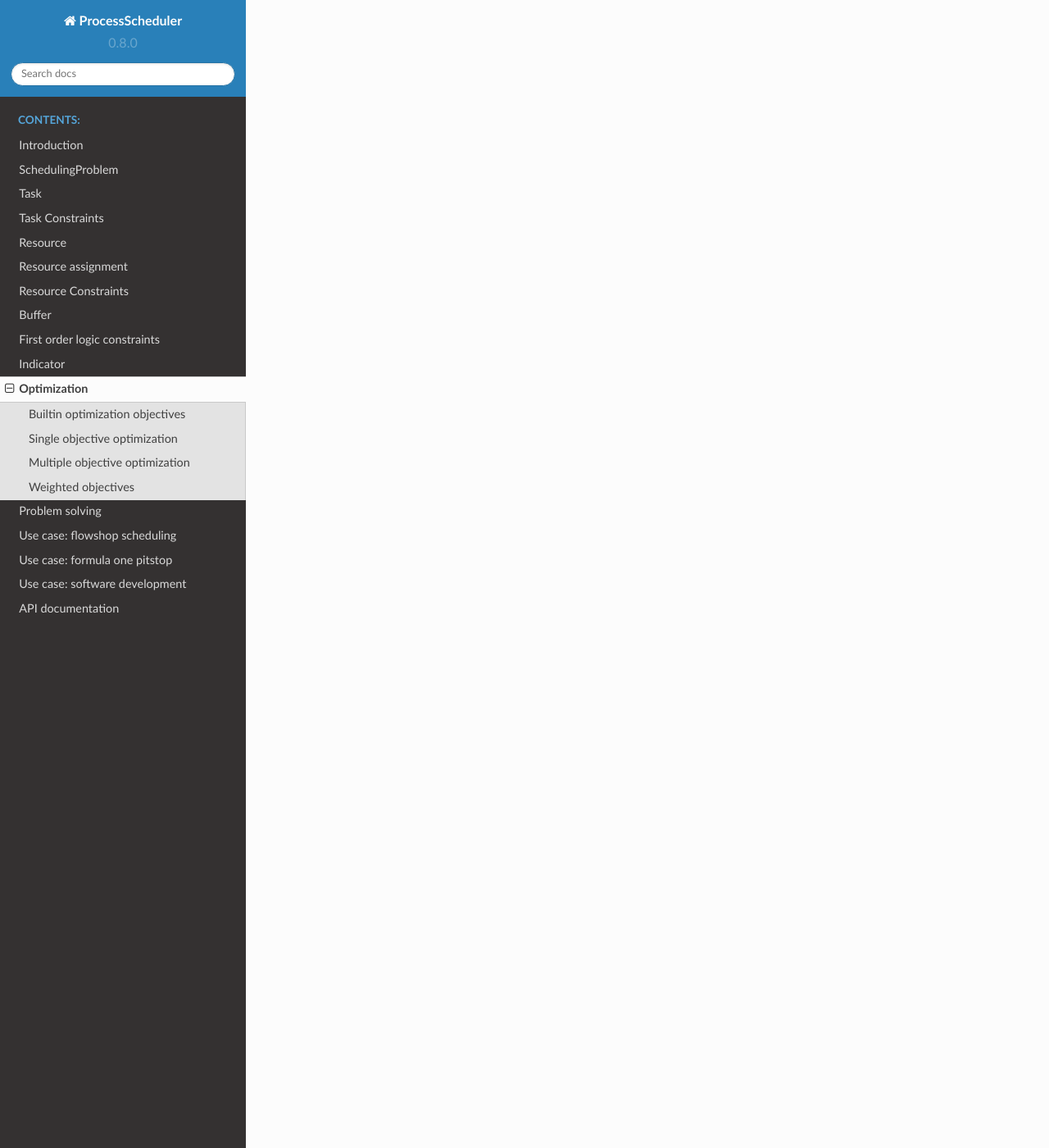
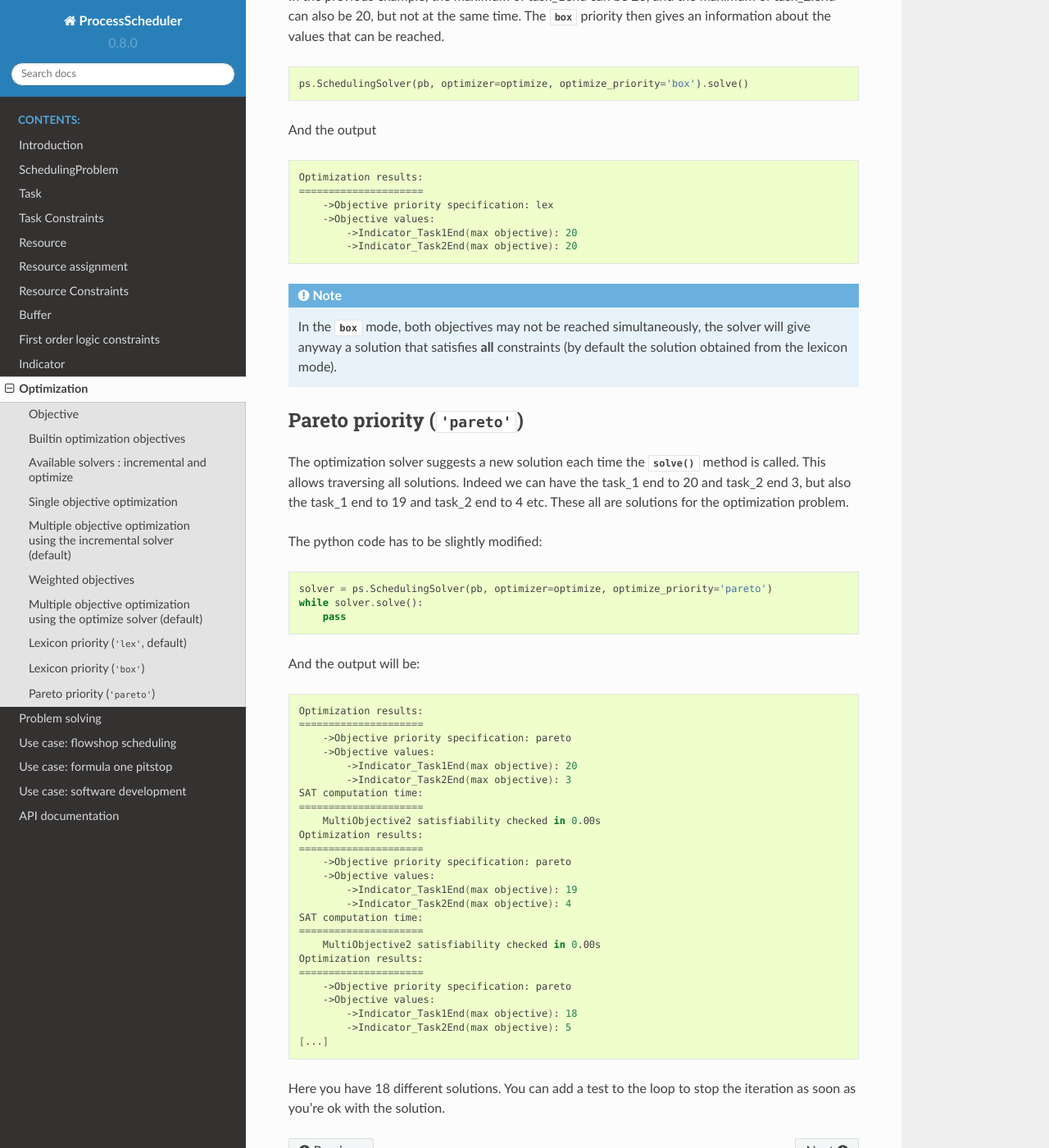
Before and after one commit to tpaviot/ProcessScheduler, a Sphinx documentation site: the page built from doc/objectives.rst, in a window 1280 px wide and 1400 px high, scrolled down 5184 px. Shown: the whole window at 82% size. Built offline with Sphinx 7.4.7 and the Read the Docs theme 2.0.0, drawn with Linux system fonts in a browser that asks for light colours; some of the changed text lies outside the part shown.

Commit message:
Update doc

```diff
--- a/doc/indicator.rst
+++ b/doc/indicator.rst
@@ -4,7 +4,7 @@
 :class:`Indicator` class
 ------------------------
 
-The :class:`Indicator` class allows to define a criterion that quantifies the schedule so that it can be compared with other schedules. An :class:`Indicator` instance results in a conclusion such a 'this schedule A is better than schedule B because the indicator XXX is greater/lower'.
+The :class:`Indicator` class allows to define a criterion that quantifies the schedule so that it can be compared with other schedules. An :class:`Indicator` instance results in a conclusion such a 'the schedule A is better than schedule B because the indicator XXX is greater/lower'.
 
 An :class:`Indicator` instance is created by passing the indicator name as well as the mathematical expression to compute. For example:
 
@@ -13,9 +13,9 @@
     flow_time = Indicator('FlowTime', task1.end + task2.end)
     duration_square = Indicator('MinTaskDuration', task1.duration ** 2 + task2.duration ** 2)
 
-Indicator values are computed by the solver, and are part of the solution. If the solution rendered as a matplotlib Gantt chart, the indicator values are displayed on the upper right corner of the chart.
+Indicator values are computed by the solver, and are part of the solution. If the solution is rendered as a matplotlib Gantt chart, the indicator values are displayed on the upper right corner of the chart.
 
-Indicators can also be bounded, although it is optional to do so. Imagine, for instance, an indicator that can only assume values from 0 to 100. Then, if we are maximizing (or minimizing) this indicator in our problem, we want the solver to know that 100 (or 0) is the best value it can achieve. Therefore, we would write:
+Indicators can also be bounded, although it is an optional feature. It is useful if the indicator is further be maximized (or minimized) by an optimization solver, in order to reduce the computation time. For example,
 
 .. code-block:: python
 
@@ -25,12 +25,26 @@
 
 .. note::
 
-    You can add any number of Indicators. The mathematical expression must be expressed in a polynomial formalism, i.e. you can't use advanced mathematical functions such as :func:`sqrt`, :func:`sin` or whatever.
+    There is no limit to the number of Indicators defined in the problem. The mathematical expression must be expressed in a polynomial form and using the :func:`Sqrt` function. Any other advanced mathematical functions such as :func:`exp`, :func:`sin`, etc. is not allowed because not supported by the solver.
 
-Resource cost and utilization
------------------------------
+Builtin indicators : Resource cost, utilization, number of tasks assigned
+-------------------------------------------------------------------------
 Two usual indicators are available : the utilization and cost of a resource (or a list of resources).
 
-Use the :func:`add_indicator_resource_utilization` method to insert a cost computation to your schedule. This method takes a list of resources and compute the total cost (sum of productivity * duration for all resources). The result is a percentage: an utilization of 100% means that the resource is assigned 100% of the schedule timeline.
+Use the :func:`add_indicator_resource_utilization` method to insert a cost computation to your schedule. This method takes a list of resources and compute the total cost (sum of productivity * duration for all resources). The result is a percentage: an utilization of 100% means that the resource is assigned 100% of the schedule timeline. In the following example, the indicator reports the utilization percentage of the :func:`worker_1`.
 
-The :func:`add_indicator_resource_cost` method returns the total cost of a resource (or a list of resource). It is computed using each cost function defined for each resource.
+.. code-block:: python
+
+    utilization_res_1 = problem.add_indicator_resource_utilization(worker_1)
+
+The :func:`add_indicator_resource_cost` method returns the total cost of a resource (or a list of resource). It is computed using each cost function defined for each resource. In the following example, the indicator :func:`cost_ind` is the total cost for both ressources :func:`worker_1` and :func:`worker_2`.
+
+.. code-block:: python
+
+    cost_ind = problem.add_indicator_resource_cost([worker_1, worker_2])
+
+At last, the :func:`add_indicator_number_tasks_assigned` method returns the number of tasks assigned to a resource after the schedule is completed.
+
+.. code-block:: python
+
+    problem.add_indicator_number_tasks_assigned(worker)
--- a/doc/introduction.rst
+++ b/doc/introduction.rst
@@ -1,7 +1,7 @@
 Introduction
 ============
 
-ProcessScheduler is intended to be used in an industrial context (manufacturing, building industry, healthcare), and can be used for any related scheduling problem. It targets complex problems for which an obvious solution can not be found.
+ProcessScheduler is intended to be used in an industrial context (manufacturing, building industry, healthcare, etc.), and can be used for any related scheduling problem. It targets complex problems for which an obvious solution can not be found.
 
 The following features are provided:
 
--- a/doc/objectives.rst
+++ b/doc/objectives.rst
@@ -1,5 +1,10 @@
 Optimization
 ============
+
+ProcessScheduler is able to compute optimized schedules according to one (single optimization) or any number (multi-objectives) of objectives.
+
+Objective
+---------
 
 An objective is a target value for an :class:`Indicator` or any of the variables defined in the scheduling problem:
 
@@ -9,12 +14,21 @@
 
 .. warning::
 
-    Using :class:`MaximizeObjective` or :class:`MinimizeObjective` classes turn the problem into an optimization problem. This will result in heavier computations and, thus, a longer time for the solution to get known.
+    Using :class:`MaximizeObjective` or :class:`MinimizeObjective` classes turn the problem into an optimization problem. This will result in heavier computations and, thus, a longer time for the problem to be solved.
+
+For example, if you need to optimize the utilization of a resource (bounded up to 100% within the problem horizon),
+
+.. code-block:: python
+
+    # first create the indicator
+    utilization_res_1 = problem.add_indicator_resource_utilization(worker_1)
+    # the tell the solver to optimize this value
+    ps.MaximizeObjective("MaximizeResource1Utilization", utilization_res_1)
 
 Builtin optimization objectives
 -------------------------------
 
-The following builtin objectives are available:
+For any problem, the following builtin objectives are available:
 
 - :func:`add_objective_makespan`: minimize the schedule horizon,
 
@@ -32,8 +46,26 @@
 
 - :func:`add_objective_flowtime_single_resource`: minimize flowtime of a single resource on a specific time interval
 
+Available solvers : incremental and optimize
+--------------------------------------------
+
+The default optimization solver is :func:`incremental`. After a solution is found, the solver will run again and again to find a better solution untill the maximum allowed time is reached. If you provide a small max_time value, the solver will exit to the last found value, but there may be a better value. In that case, just increase the max_time and run again the solver.
+
+.. code-block:: python
+
+    solver = ps.SchedulingSolver(pb, max_time=300)  # 300s is 5 minutes
+    solution = solver.solve()
+
+The other available solver is called :func:`optimize`, which use the builtin optsmt z3-solver. The computation cannot be interrupted, so be careful if the problem to solve involves many tasks/resources. However, the :func`optimize` is guaranteed to return the optimal value.
+
+.. code-block:: python
+
+    solver = ps.SchedulingSolver(pb, optimizer="optimize")  # 300s is 5 minutes
+    solution = solver.solve()
+
 Single objective optimization
 -----------------------------
+
 Imagine you need to schedule one specific task :attr:`task_1` the later. After you defined the task as usual, then create the objective and set the optimization target:
 
 .. code-block:: python
@@ -72,8 +104,9 @@
 
 The solver returns the expected result.
 
-Multiple objective optimization
--------------------------------
+Multiple objective optimization using the incremental solver (default)
+----------------------------------------------------------------------
+
 ProcessScheduler can deal with multiple objectives optimization. There is no limitation regarding the number of objectives.
 
 Imagine you need to schedule two tasks :attr:`task_1` and :attr:`task_2` the later. After you defined the task as usual, then create the objective and set the optimization target:
@@ -165,94 +198,96 @@
         "Task2End": 20
     },
 
-..
-    Lexicon priority (:attr:`'lex'`, default)
-    -----------------------------------------
-    The solver optimizes the first objective, then the second one while keeping the first value, then the third one keeping both previous values etc.
+Multiple objective optimization using the optimize solver (default)
+-------------------------------------------------------------------
 
-    In the previous example, the first objective to be optimized will be the end of task_1, obviously 20. Then, this value being fixed, there's no other solution than start of the second task is 0, then task_2 end will be 3.
+Lexicon priority (:attr:`'lex'`, default)
+-----------------------------------------
+The solver optimizes the first objective, then the second one while keeping the first value, then the third one keeping both previous values etc.
 
-    .. code-block:: python
+In the previous example, the first objective to be optimized will be the end of task_1, obviously 20. Then, this value being fixed, there's no other solution than start of the second task is 0, then task_2 end will be 3.
 
-        ps.SchedulingSolver(pb, optimize_priority='lex').solve()
+.. code-block:: python
 
-    And the output
+    ps.SchedulingSolver(pb, optimizer=optimize, optimize_priority='lex').solve()
 
-    .. code-block:: bash
+And the output
 
-        Optimization results:
-        =====================
-            ->Objective priority specification: lex
-            ->Objective values:
-                ->Indicator_Task1End(max objective): 20
-                ->Indicator_Task2End(max objective): 3
+.. code-block:: bash
 
-    Lexicon priority (:attr:`'box'`)
-    --------------------------------
-    The optimization solver breaks the dependency between objectives and look for the maximum (resp. minimum) value that can be achieved for each objective.
+    Optimization results:
+    =====================
+        ->Objective priority specification: lex
+        ->Objective values:
+            ->Indicator_Task1End(max objective): 20
+            ->Indicator_Task2End(max objective): 3
 
-    In the previous example, the maximum of task_1end can be 20, and the maximum of task_2.end can also be 20, but not at the same time. The :attr:`box` priority then gives an information about the values that can be reached.
+Lexicon priority (:attr:`'box'`)
+--------------------------------
+The optimization solver breaks the dependency between objectives and look for the maximum (resp. minimum) value that can be achieved for each objective.
 
-    .. code-block:: python
+In the previous example, the maximum of task_1end can be 20, and the maximum of task_2.end can also be 20, but not at the same time. The :attr:`box` priority then gives an information about the values that can be reached.
 
-        ps.SchedulingSolver(pb, optimize_priority='lex').solve()
+.. code-block:: python
+
+    ps.SchedulingSolver(pb, optimizer=optimize, optimize_priority='box').solve()
 
 
-    And the output
+And the output
 
-    .. code-block:: bash
+.. code-block:: bash
 
-        Optimization results:
-        =====================
-            ->Objective priority specification: lex
-            ->Objective values:
-                ->Indicator_Task1End(max objective): 20
-                ->Indicator_Task2End(max objective): 20
+    Optimization results:
+    =====================
+        ->Objective priority specification: lex
+        ->Objective values:
+            ->Indicator_Task1End(max objective): 20
+            ->Indicator_Task2End(max objective): 20
 
-    .. note::
+.. note::
 
-        In the :attr:`box` mode, both objectives may not be reached simultaneously, the solver will give anyway a solution that satisfies **all** constraints (by default the solution obtained from the lexicon mode).
+    In the :attr:`box` mode, both objectives may not be reached simultaneously, the solver will give anyway a solution that satisfies **all** constraints (by default the solution obtained from the lexicon mode).
 
-    Pareto priority (:attr:`'pareto'`)
-    ----------------------------------
-    The optimization solver suggests a new solution each time the :func:`solve()` method is called. This allows traversing all solutions. Indeed we can have the task_1 end to 20 and task_2 end 3, but also the task_1 end to 19 and task_2 end to 4 etc. These all are solutions for the optimization problem.
+Pareto priority (:attr:`'pareto'`)
+----------------------------------
+The optimization solver suggests a new solution each time the :func:`solve()` method is called. This allows traversing all solutions. Indeed we can have the task_1 end to 20 and task_2 end 3, but also the task_1 end to 19 and task_2 end to 4 etc. These all are solutions for the optimization problem.
 
-    The python code has to be slightly modified:
+The python code has to be slightly modified:
 
-    .. code-block:: python
+.. code-block:: python
 
-        solver = ps.SchedulingSolver(pb, optimize_priority='pareto')
-        while solver.solve():
-            pass
+    solver = ps.SchedulingSolver(pb, optimizer=optimize, optimize_priority='pareto')
+    while solver.solve():
+        pass
 
-    And the output will be:
+And the output will be:
 
-    .. code-block:: bash
+.. code-block:: bash
 
-        Optimization results:
-        =====================
-            ->Objective priority specification: pareto
-            ->Objective values:
-                ->Indicator_Task1End(max objective): 20
-                ->Indicator_Task2End(max objective): 3
-        SAT computation time:
-        =====================
-            MultiObjective2 satisfiability checked in 0.00s
-        Optimization results:
-        =====================
-            ->Objective priority specification: pareto
-            ->Objective values:
-                ->Indicator_Task1End(max objective): 19
-                ->Indicator_Task2End(max objective): 4
-        SAT computation time:
-        =====================
-            MultiObjective2 satisfiability checked in 0.00s
-        Optimization results:
-        =====================
-            ->Objective priority specification: pareto
-            ->Objective values:
-                ->Indicator_Task1End(max objective): 18
-                ->Indicator_Task2End(max objective): 5
-        [...]
+    Optimization results:
+    =====================
+        ->Objective priority specification: pareto
+        ->Objective values:
+            ->Indicator_Task1End(max objective): 20
+            ->Indicator_Task2End(max objective): 3
+    SAT computation time:
+    =====================
+        MultiObjective2 satisfiability checked in 0.00s
+    Optimization results:
+    =====================
+        ->Objective priority specification: pareto
+        ->Objective values:
+            ->Indicator_Task1End(max objective): 19
+            ->Indicator_Task2End(max objective): 4
+    SAT computation time:
+    =====================
+        MultiObjective2 satisfiability checked in 0.00s
+    Optimization results:
+    =====================
+        ->Objective priority specification: pareto
+        ->Objective values:
+            ->Indicator_Task1End(max objective): 18
+            ->Indicator_Task2End(max objective): 5
+    [...]
 
-    Here you have 18 different solutions. You can add a test to the loop to stop the iteration as soon as you're ok with the solution.
+Here you have 18 different solutions. You can add a test to the loop to stop the iteration as soon as you're ok with the solution.
--- a/doc/resource_assignment.rst
+++ b/doc/resource_assignment.rst
@@ -12,7 +12,7 @@
     assemble_engine = FixedDurationTask('AssembleCarEngine', duration=10)
     john = Worker('JohnBenis')
 
-    # the AssembleCarEngine is processed by JohnBenis ONLY
+    # the AssembleCarEngine can be processed by JohnBenis ONLY
     assemble_engine.add_required_resource(john)
 
 
```
Also changed, not shown: other parts of doc/resource_assignment.rst (+1 -1 lines).
